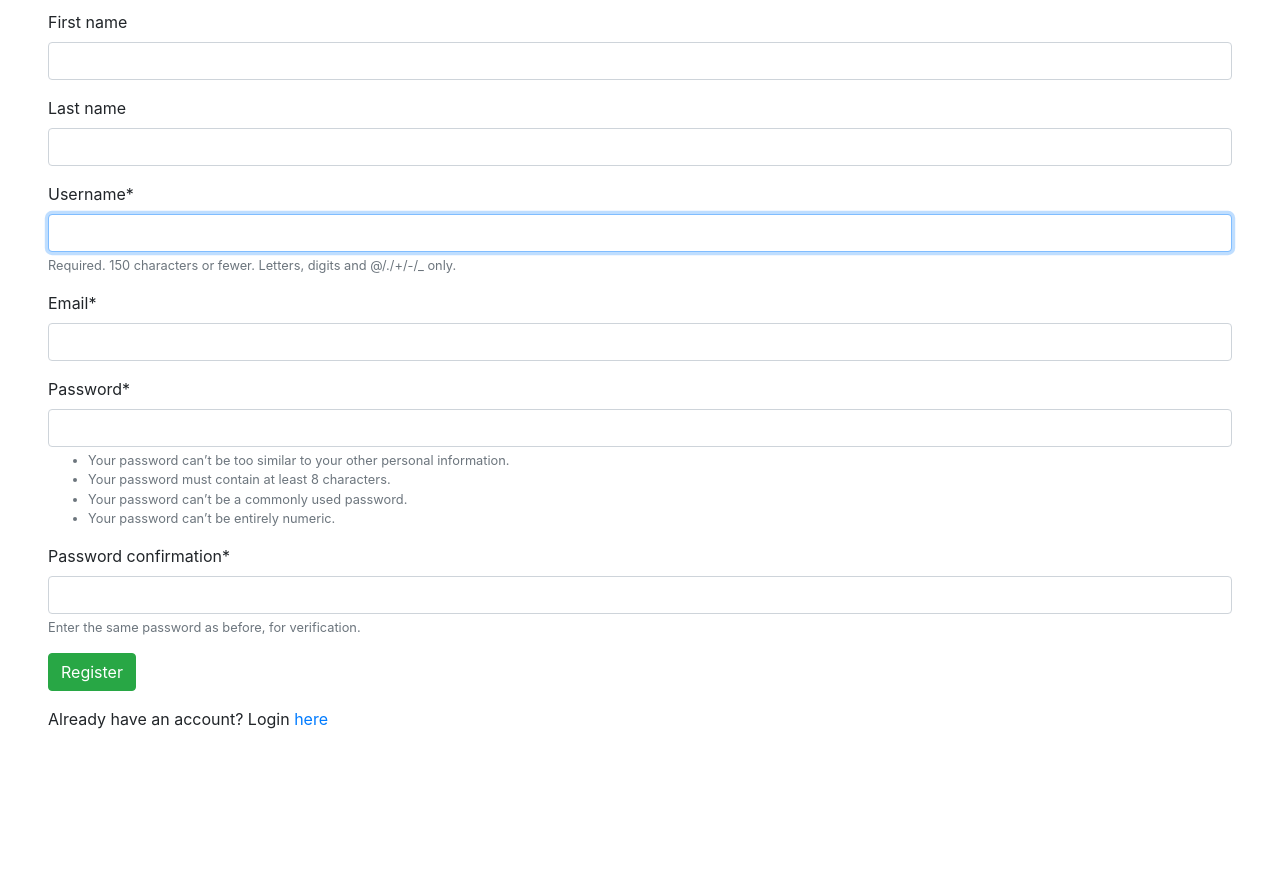
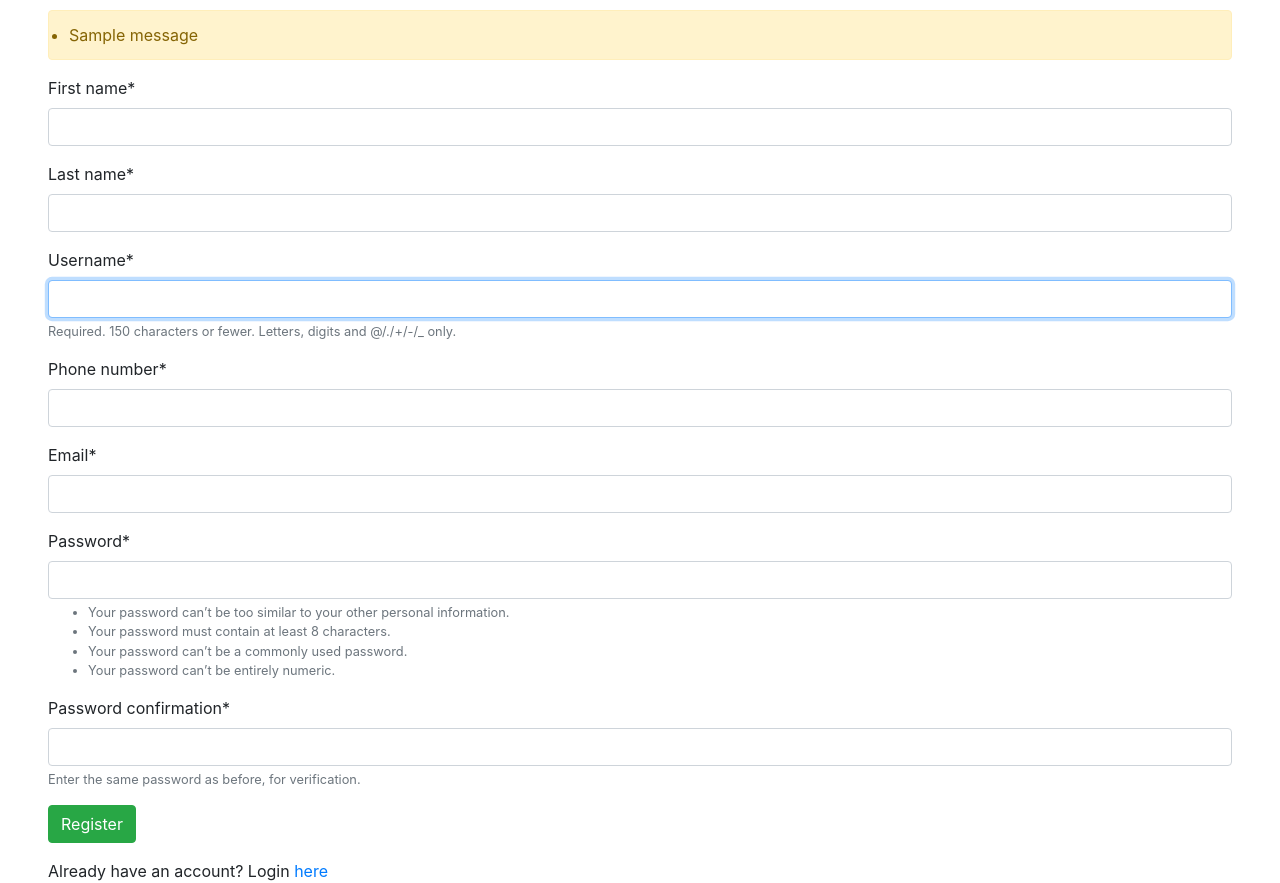
Before and after one commit to AkselLessum/Programvareutvikling, a Django app: page /register/ in a window 1280 px wide. Shown: the part 86-969 px from the top of the page. Before the commit the page ends 815 px from the top, so only its background shows below. Run offline with Django 4.2, Linux system fonts and the light colour scheme; tables that the repository leaves empty hold one stand-in row (values such as "Sample post"); one stand-in notice (Sample message) is shown; some libraries are stand-ins or nearby versions.

Commit message:
Merge 1-A (validation) into 1

```diff
--- a/Toolio/Toolio/settings.py
+++ b/Toolio/Toolio/settings.py
@@ -50,6 +50,7 @@ MIDDLEWARE = [
     'django.contrib.auth.middleware.AuthenticationMiddleware',
     'django.contrib.messages.middleware.MessageMiddleware',
     'django.middleware.clickjacking.XFrameOptionsMiddleware',
+    'django.contrib.messages.middleware.MessageMiddleware',
 ]
 
 ROOT_URLCONF = 'Toolio.urls'
--- a/Toolio/user/forms.py
+++ b/Toolio/user/forms.py
@@ -2,10 +2,36 @@ from django import forms
 from django.contrib.auth import login, authenticate
 from django.contrib.auth.forms import UserCreationForm
 from django.contrib.auth.models import User
+from django.core.exceptions import ValidationError
+from django.contrib.auth.models import AbstractUser
+from django.db import models
+from django.contrib.auth.models import AbstractUser, Group, Permission
+
+
+class CustomUser(AbstractUser):
+    phone_number = models.IntegerField(unique=True)
+    groups = models.ManyToManyField(Group, verbose_name='groups', blank=True, help_text='The groups this user belongs to.', related_name='user_customuser')
+    user_permissions = models.ManyToManyField(Permission, verbose_name='user permissions', blank=True, help_text='Specific permissions for this user.', related_name='user_customuser')
+
 
 class RegisterForm(UserCreationForm):
-  email = forms.EmailField()
+    email = forms.EmailField(required=True)
+    phone_number = forms.IntegerField(required=True)
+    first_name = forms.CharField(required=True)
+    last_name = forms.CharField(required=True)
 
-  class Meta:
-    model = User
-    fields = ["first_name","last_name", "username", "email", "password1", "password2"]
+    class Meta:
+        model = CustomUser
+        fields = ["first_name", "last_name", "username", "phone_number", "email", "password1", "password2"]
+
+    def clean_phone_number(self):
+        phone_number = self.cleaned_data.get('phone_number')
+        if CustomUser.objects.filter(phone_number=phone_number).exists():
+            raise ValidationError("This phone number is already in use.")
+        return phone_number
+
+    def clean_email(self):
+        email = self.cleaned_data.get('email')
+        if CustomUser.objects.filter(email=email).exists():
+            raise ValidationError("This email is already in use.")
+        return email
--- a/Toolio/user/templates/user/register.html
+++ b/Toolio/user/templates/user/register.html
@@ -1,11 +1,24 @@
 {% extends 'main/base.html'%}
+
 
 {% load crispy_forms_tags %}
 
+
 {% block content %}
+
+{% if messages %}
+<ul class="alert alert-warning" role="alert">
+  {% for message in messages %}
+    <li{% if message.tags %} class="{{ message.tags }}"{% endif %}>{{ message }}</li>
+  {% endfor %}
+</ul>
+{% endif %}
+
+
   <form method="POST" class="form-group">
     {% csrf_token %}
     {{ form|crispy }}
+
     <button type="submit" class="btn btn-success">Register</button>
   </form>
   <p>Already have an account? Login <a href="/login">here</h></p>
--- a/Toolio/user/views.py
+++ b/Toolio/user/views.py
@@ -1,15 +1,27 @@
 from django.shortcuts import render, redirect
 from .forms import RegisterForm
+from django.contrib import messages
+from django.http import JsonResponse, HttpResponseBadRequest
+from django.contrib.auth.models import User
+
 
 # Create your views here.
 def register(response):
   if response.method == "POST":
     form = RegisterForm(response.POST)
+
     if form.is_valid():
       form.save()
+      return redirect("/")
+    else:
 
-    return redirect("/")
+      for field in form:
+        for error in field.errors:
+          messages.error(response, error)
+
+      return render(response, "user/register.html", {"form": form}) # Gir alt vissuelt, men ikke feilmelding 400
+      #return JsonResponse({'errors': form.errors}, status=400) # Gir feilmelding 400, men redirecter til en dumfane
   else:
-    form = RegisterForm()
+    form=RegisterForm()
 
     return render(response, "user/register.html", {"form": form})
```
